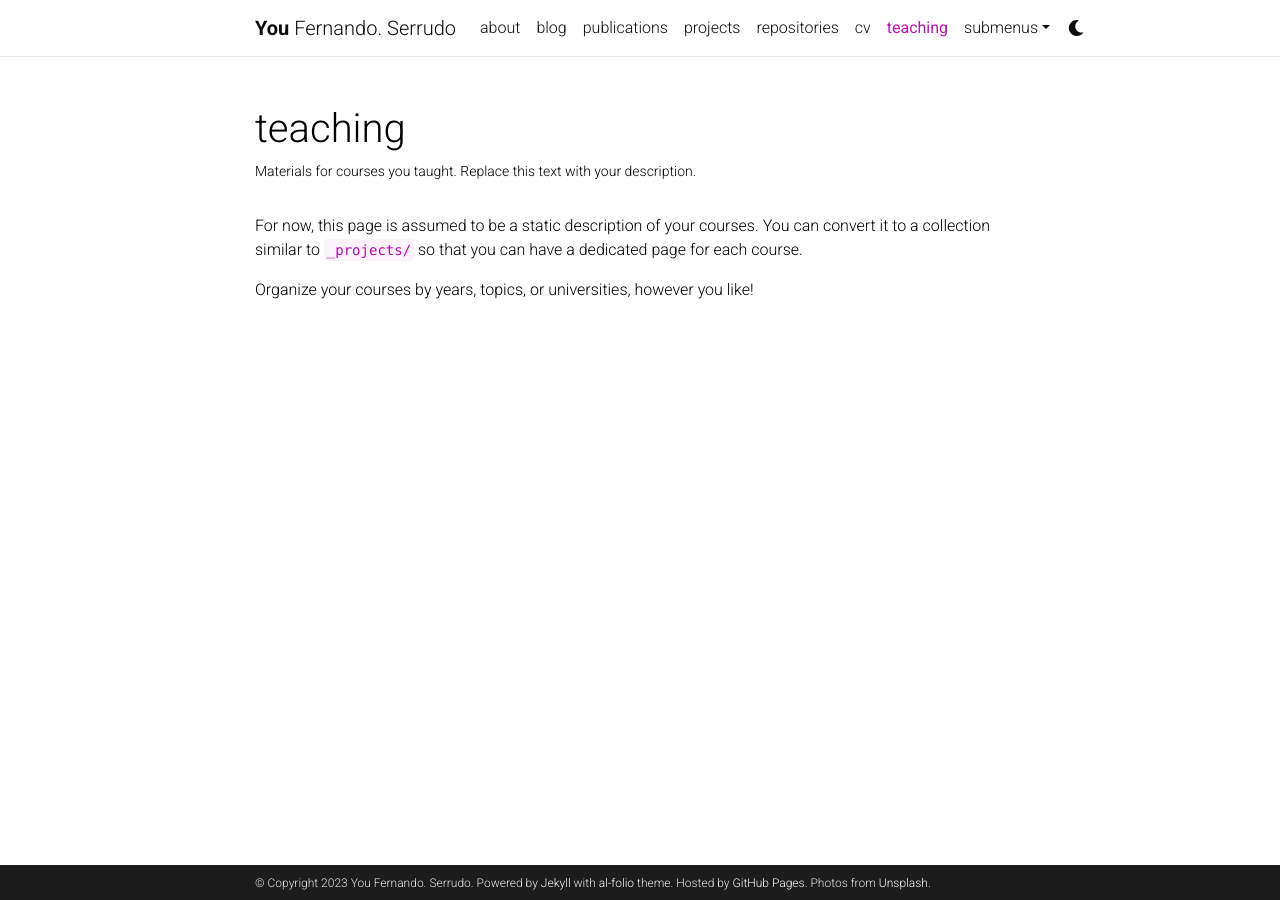
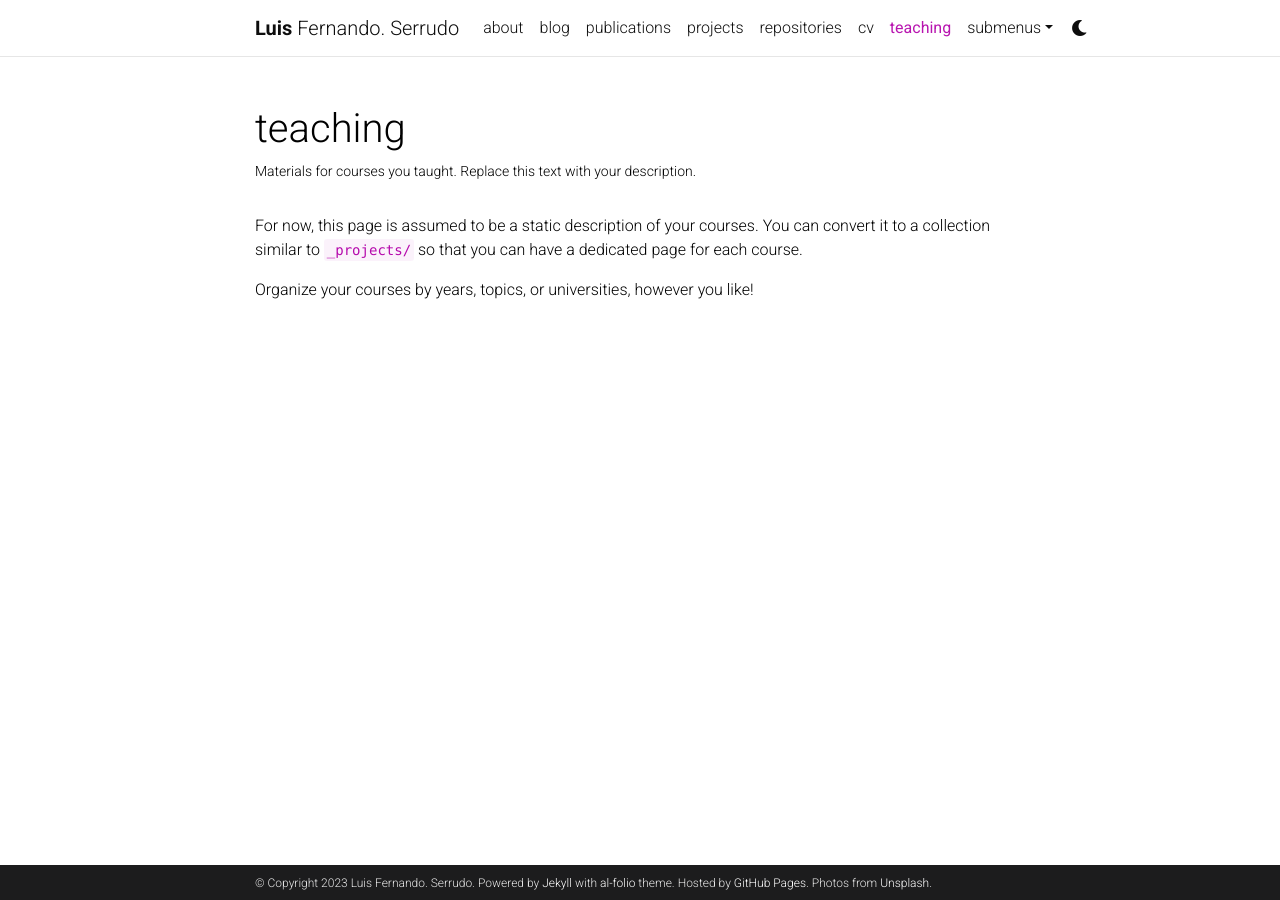
Before and after one commit to lserrudo/lserrudo.github.io, a Jekyll site: the page built from _pages/teaching.md, in a window 1280 px wide. Built offline with Jekyll 4.4.1, drawn with Linux system fonts in a browser that asks for light colours; comment, search, counter and statistics services are not loaded; a style sheet for code colours, icons or effects is not loaded.

Commit message:
Prueba 5

```diff
--- a/_config.yml
+++ b/_config.yml
@@ -3,7 +3,7 @@
 # -----------------------------------------------------------------------------
 
 title: blank # the website title (if blank, full name will be used instead)
-first_name: You
+first_name: Luis
 middle_name: Fernando.
 last_name: Serrudo
 email: lserrudo@fen.uchile.cl
```
